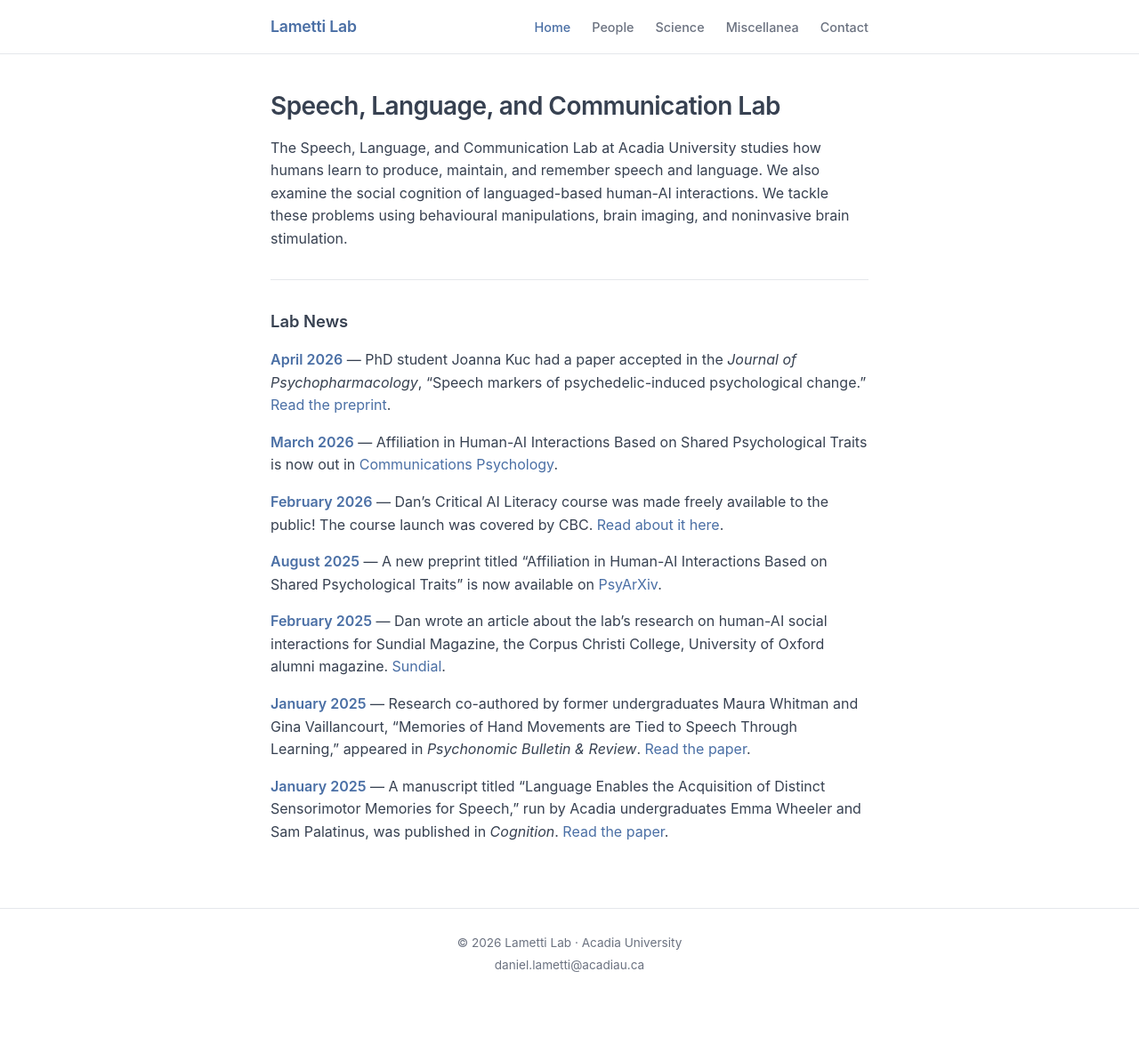
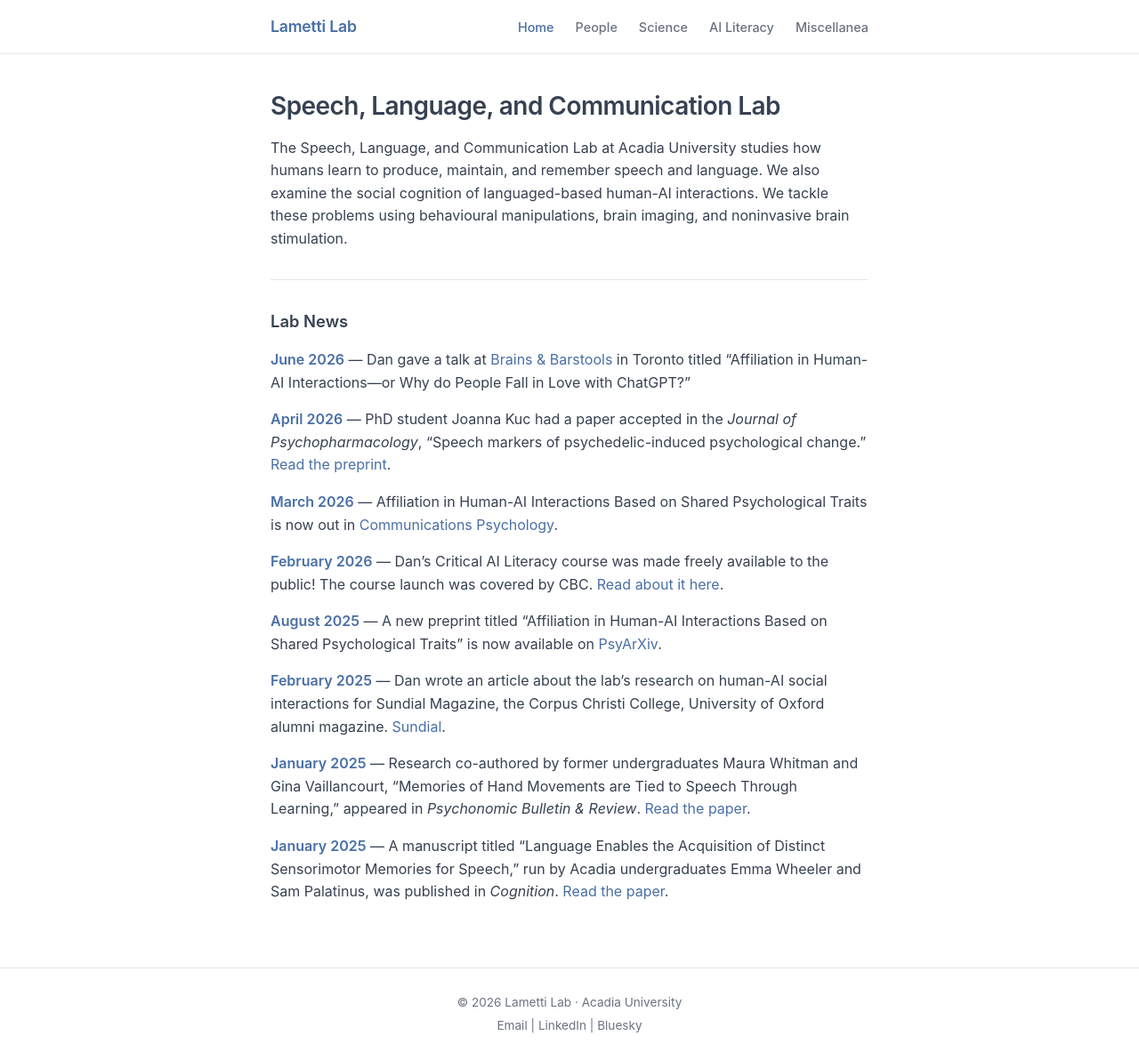
Before and after one commit to drlametti/lamettilab.github.io, a Jekyll site: the page built from index.md, in a window 1280 px wide. Shown: the whole page at 89% size. Built offline with Jekyll 4.4.1, drawn with Linux system fonts in a browser that asks for light colours; before the commit the page ends 1125 px from its top, so only the background shows below that.

Commit message:
Add AI Literacy page, update nav and footer, add lab news
- New AI Literacy page with photo, caption, and course link
- Nav reordered: Science → AI Literacy → Miscellanea, Contact removed
- Footer updated with Email | LinkedIn | Bluesky links
- Fixed CSS conflict by renaming style.css to custom.css
- Added June 2026 Brains & Barstools and April 2026 Joanna Kuc news items
- Fixed Slate.com author link in Miscellanea

Co-Authored-By: Claude Sonnet 4.6 <noreply@anthropic.com>

```diff
--- a/_config.yml
+++ b/_config.yml
@@ -24,17 +24,18 @@ navigation:
     url: /people/
   - title: Science
     url: /science/
+  - title: AI Literacy
+    url: /ai-literacy/
   - title: Miscellanea
     url: /miscellanea/
-  - title: Contact
-    url: /contact/
 
 # Contact
 email: daniel.lametti@acadiau.ca
 
 # Social
-google_scholar: https://scholar.google.com/citations?user=YOUR_ID
-bluesky: https://bsky.app/profile/YOUR_HANDLE
+google_scholar: https://scholar.google.com/citations?user=Moar0_EAAAAJ&hl=en
+bluesky: https://bsky.app/profile/daniellametti.com
+linkedin: https://www.linkedin.com/in/daniellametti/
 
 # Default front matter
 defaults:
--- a/_layouts/default.html
+++ b/_layouts/default.html
@@ -5,7 +5,7 @@
   <meta name="viewport" content="width=device-width, initial-scale=1.0">
   <title>{{ page.title }} | {{ site.title }}</title>
   <meta name="description" content="{{ site.description }}">
-  <link rel="stylesheet" href="{{ '/assets/css/style.css' | relative_url }}">
+  <link rel="stylesheet" href="{{ '/assets/css/custom.css' | relative_url }}">
   {% seo %}
 </head>
 <body>
@@ -31,7 +31,11 @@
   <footer class="site-footer">
     <div class="container">
       <p>&copy; {{ 'now' | date: "%Y" }} {{ site.title }} · Acadia University</p>
-      <p><a href="mailto:{{ site.email }}">{{ site.email }}</a></p>
+      <p>
+        <a href="mailto:{{ site.email }}">Email</a> |
+        <a href="{{ site.linkedin }}">LinkedIn</a> |
+        <a href="{{ site.bluesky }}">Bluesky</a>
+      </p>
     </div>
   </footer>
 </body>
--- a/assets/css/style.css
+++ b/assets/css/custom.css
@@ -88,6 +88,14 @@ body {
 .site-content {
   min-height: calc(100vh - 200px);
   padding-bottom: 60px;
+}
+
+.site-content img {
+  max-width: 100%;
+  height: auto;
+  display: block;
+  border-radius: 6px;
+  margin: 1.5rem 0 0.4rem;
 }
 
 h1 {
--- a/index.md
+++ b/index.md
@@ -10,6 +10,8 @@ The Speech, Language, and Communication Lab at Acadia University studies how hum
 ---
 
 ## Lab News
+
+**June 2026** — Dan gave a talk at [Brains & Barstools](https://www.brainsandbarstools.com/) in Toronto titled "Affiliation in Human-AI Interactions—or Why do People Fall in Love with ChatGPT?"
 
 **April 2026** — PhD student Joanna Kuc had a paper accepted in the *Journal of Psychopharmacology*, "Speech markers of psychedelic-induced psychological change." [Read the preprint](https://www.biorxiv.org/content/biorxiv/early/2025/04/21/2025.04.16.649217.1.full.pdf).
 
--- a/miscellanea.md
+++ b/miscellanea.md
@@ -26,6 +26,6 @@ permalink: /miscellanea/
 
 ## Writing & Commentary
 
-- **[Slate.com Articles](https://slate.com/author/dan-lametti)** — A collection of 34 articles written during a 2012 internship, including pieces on graduate education in science and more.
+- **[Slate.com Articles](https://slate.com/author/daniel-lametti)** — A collection of 34 articles written during a 2012 internship, including pieces on graduate education in science and more.
 
 - **[How to Make the New Yorker's 20 Under 40](https://maisonneuve.org/article/2010/06/24/how-make-new-yorkers-20-under-40/)** — A guide for aspiring fiction writers.
```
Also changed, not shown: ai-literacy.md (added, +17 -0 lines), contact.md (deleted, +0 -20 lines), assets/images/AI_literacy.jpeg (added).
